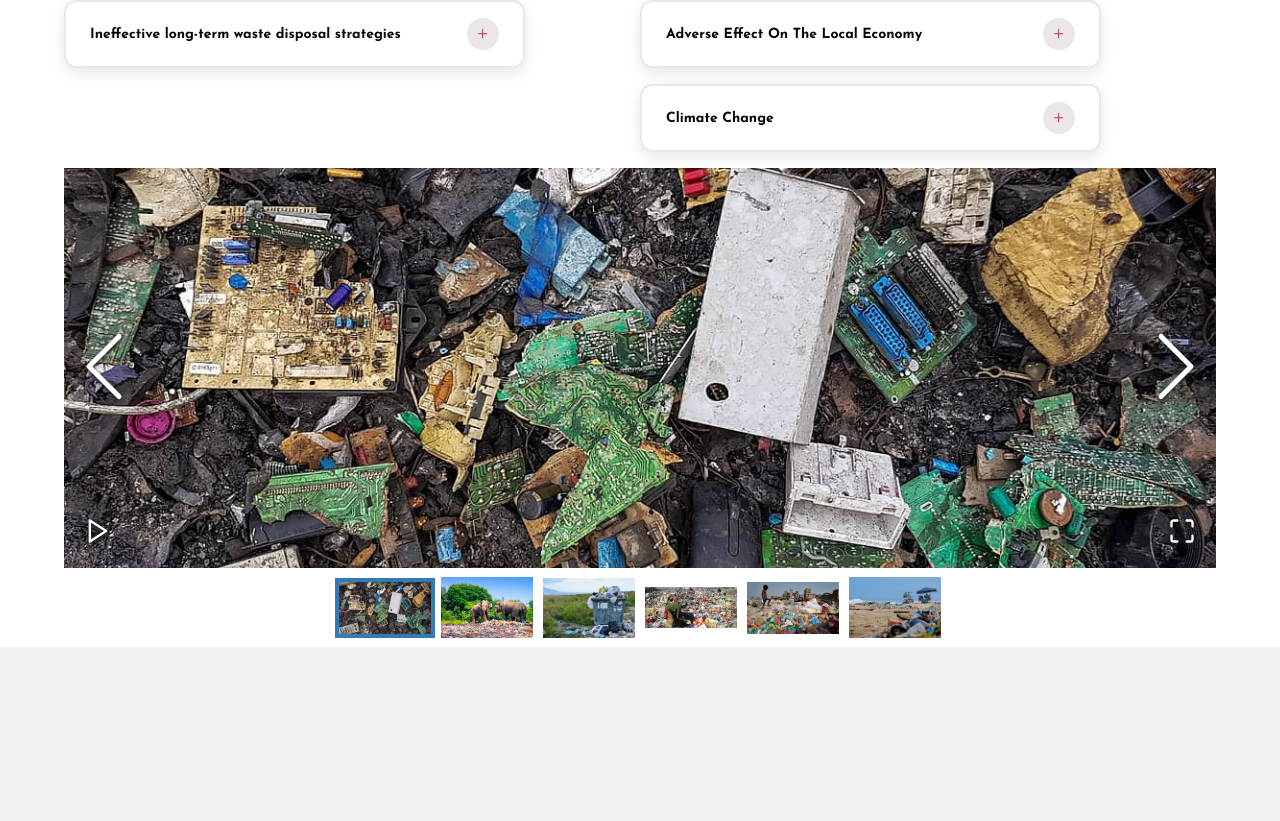
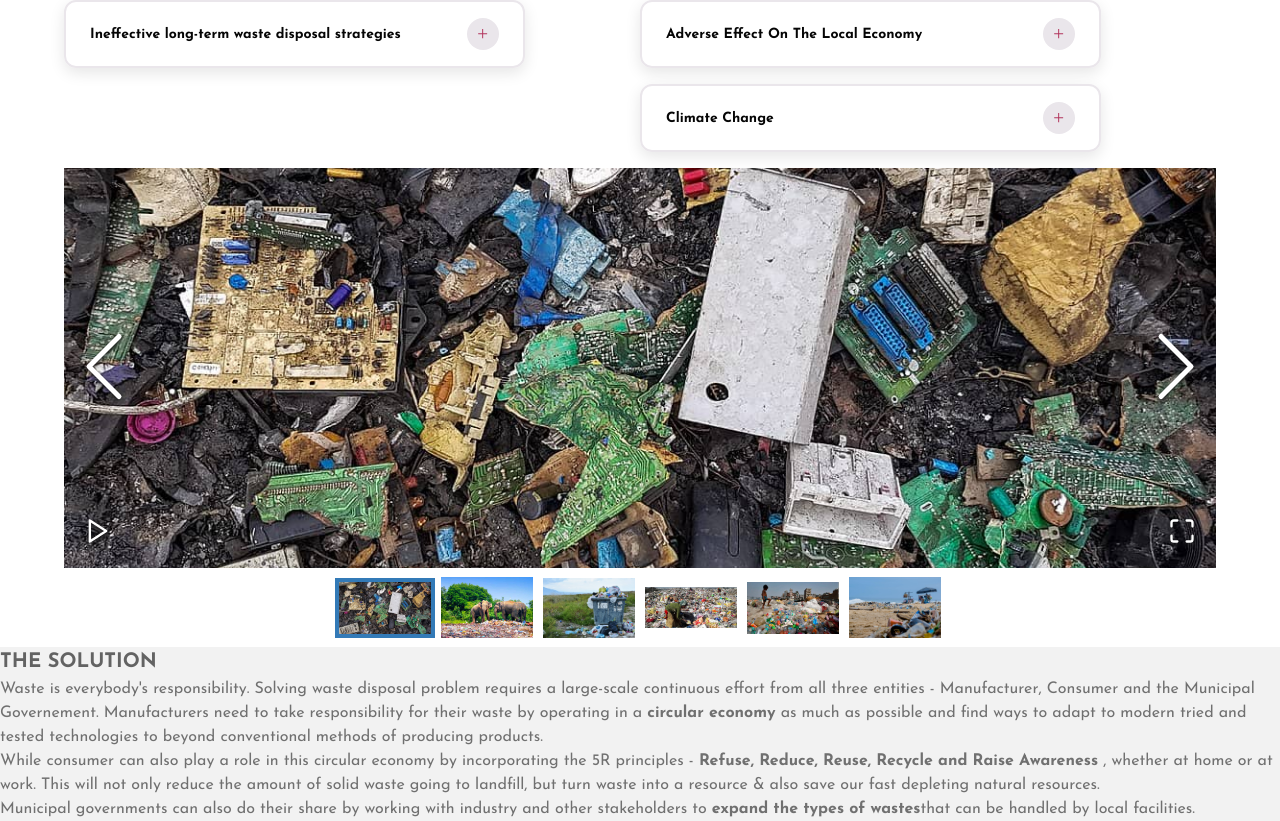
Before and after one commit to vk0808/clean-earth, a React (Create React App) app: page / in a window 1280 px wide. Shown: the part 1123-1944 px from the top of the page. Before the commit the page ends 1770 px from the top, so only its background shows below. Built offline with nearby package versions, Linux system fonts and the light colour scheme.

Commit message:
added: solution into

```diff
--- /dev/null
+++ b/src/components/Solution/Solution.js
@@ -0,0 +1,35 @@
+import React from "react";
+
+const SolutionIntro = () => {
+  return (
+    <>
+      <section className="solution">
+        <h3 className="sub-heading">The Solution</h3>
+        <p className="desc">
+          Waste is everybody's responsibility. Solving waste disposal problem
+          requires a large-scale continuous effort from all three entities -
+          Manufacturer, Consumer and the Municipal Governement. Manufacturers
+          need to take responsibility for their waste by operating in a
+          <strong> circular economy</strong> as much as possible and find ways
+          to adapt to modern tried and tested technologies to beyond
+          conventional methods of producing products.
+        </p>
+        <p className="desc second-para">
+          While consumer can also play a role in this circular economy by
+          incorporating the 5R principles -
+          <strong> Refuse, Reduce, Reuse, Recycle and Raise Awareness </strong>,
+          whether at home or at work. This will not only reduce the amount of
+          solid waste going to landfill, but turn waste into a resource & also
+          save our fast depleting natural resources.
+        </p>
+        <p className="desc third-para">
+          Municipal governments can also do their share by working with industry
+          and other stakeholders to <strong>expand the types of wastes</strong>
+          that can be handled by local facilities.
+        </p>
+      </section>
+    </>
+  );
+};
+
+export default SolutionIntro;
--- a/src/pages/Index.js
+++ b/src/pages/Index.js
@@ -2,7 +2,8 @@ import React from "react";
 
 import Navbar from "../components/Navbar/Navbar";
 import Hero from "../components/Hero/Hero";
-import ProblemIntro from '../components/Problem/ProblemIntro'
+import ProblemIntro from "../components/Problem/ProblemIntro";
+import SolutionIntro from "../components/Solution/Solution";
 
 const Index = () => {
   return (
@@ -10,6 +11,7 @@ const Index = () => {
       <Navbar />
       <Hero />
       <ProblemIntro />
+      <SolutionIntro />
     </>
   );
 };
```
